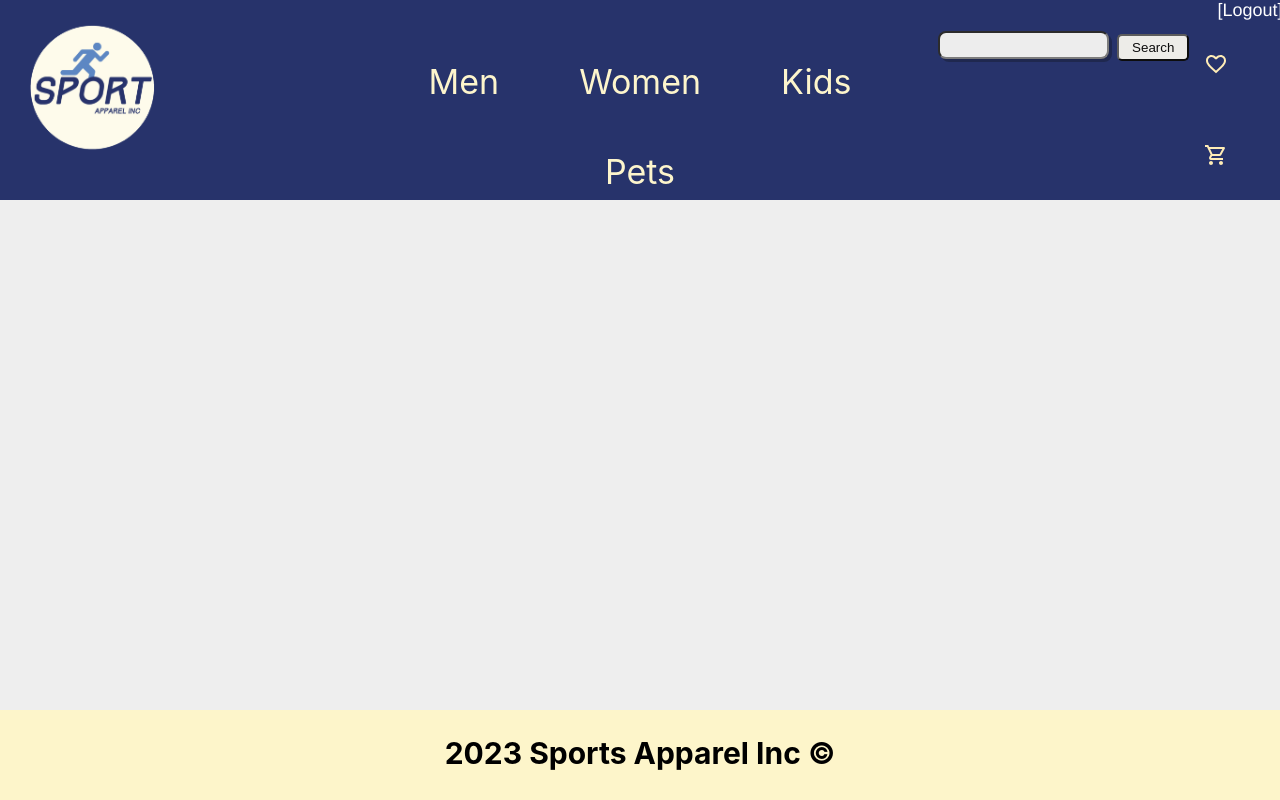
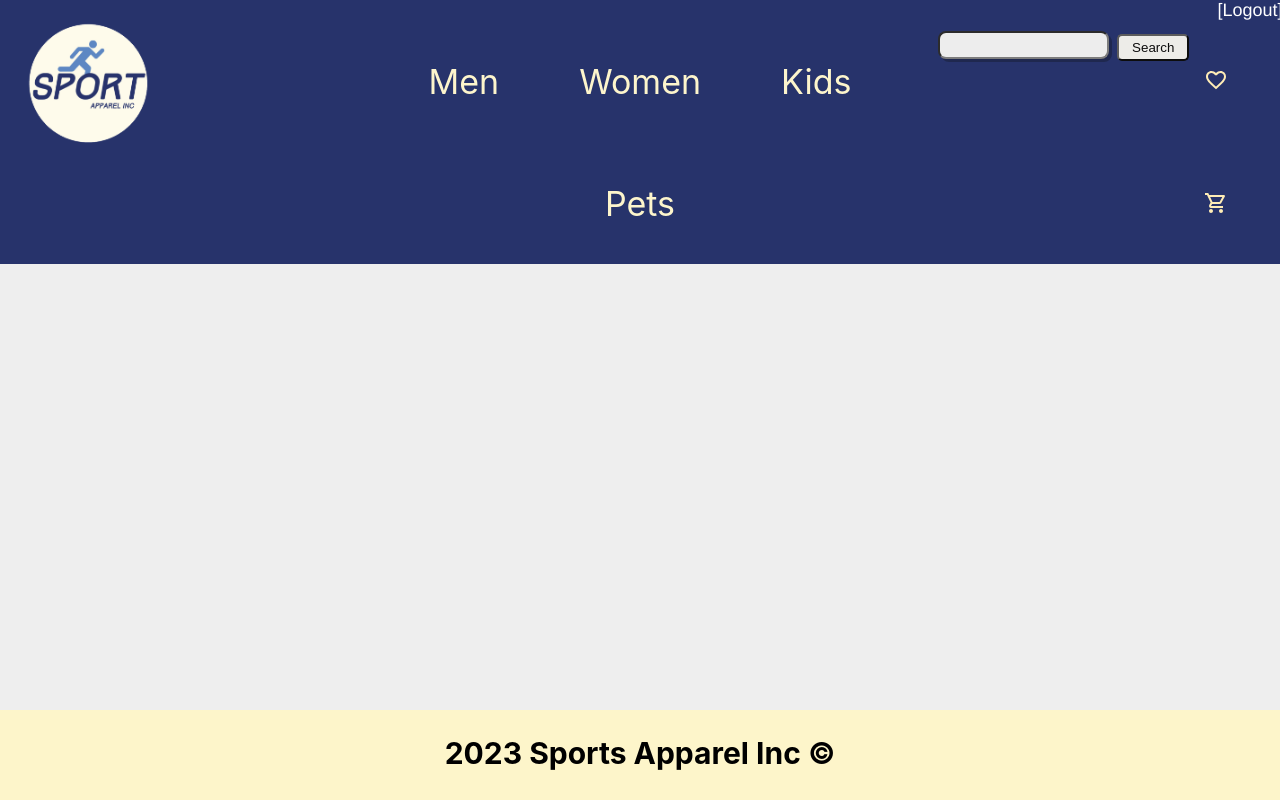
Before and after one commit to justwillj/Sports-Apparel, a React (Create React App) app: page /test in a window 1280 px wide. Built offline with nearby package versions, Linux system fonts and the light colour scheme.

Commit message:
fixed searchbar, wishlisticon, & shoppingcarticon spacing

```diff
--- a/src/components/header/Header.css
+++ b/src/components/header/Header.css
@@ -103,14 +103,14 @@ input {
 }
 
 .logo {
-  width: 11.5rem;
+  width: 11rem;
 }
 .MuiGrid-root .MuiGrid-container .MuiGrid-item {
-  height: 5.6rem;
+  height: 7.6rem;
 }
 
 div.MuiGrid-justify-xs-flex-end:nth-child(3)>div:nth-child(1) {
-  padding-top: 1.35rem;
+  padding-top: 2.35rem;
 }
 
 .login-name {
```
